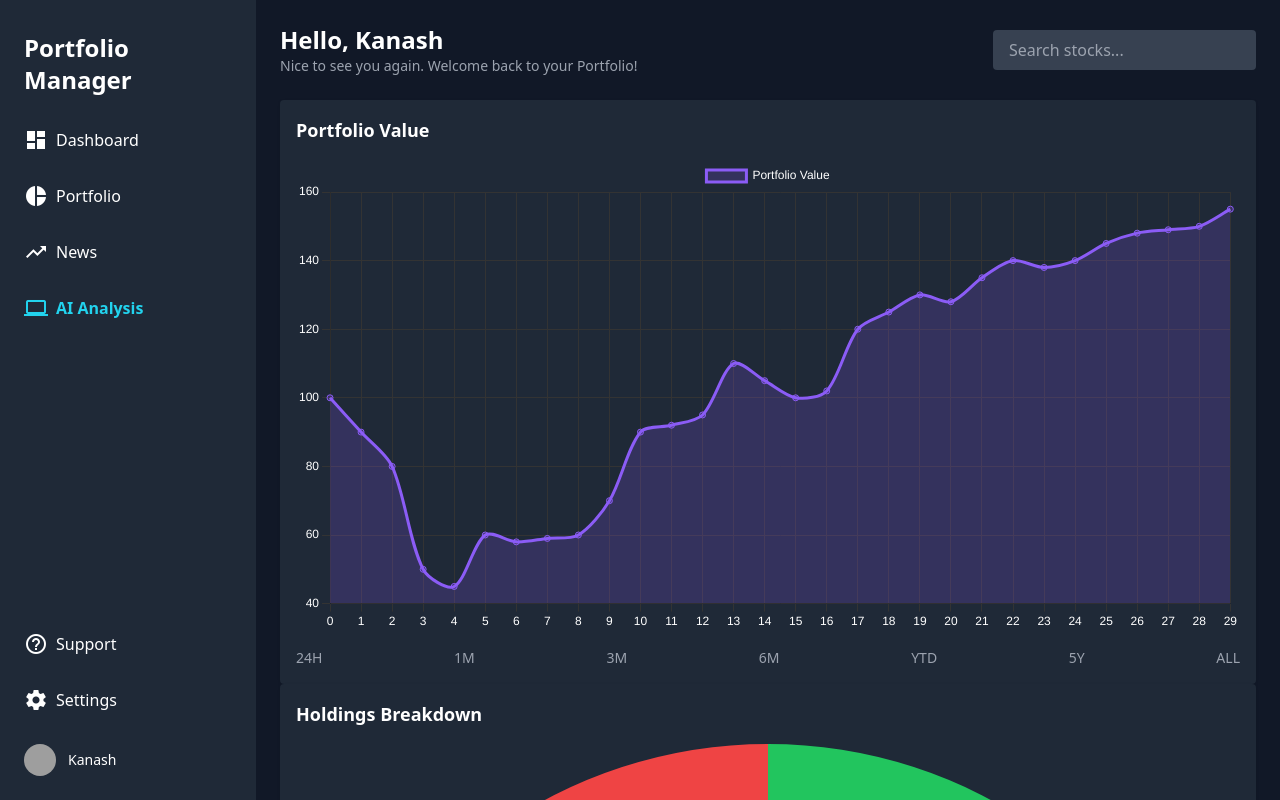
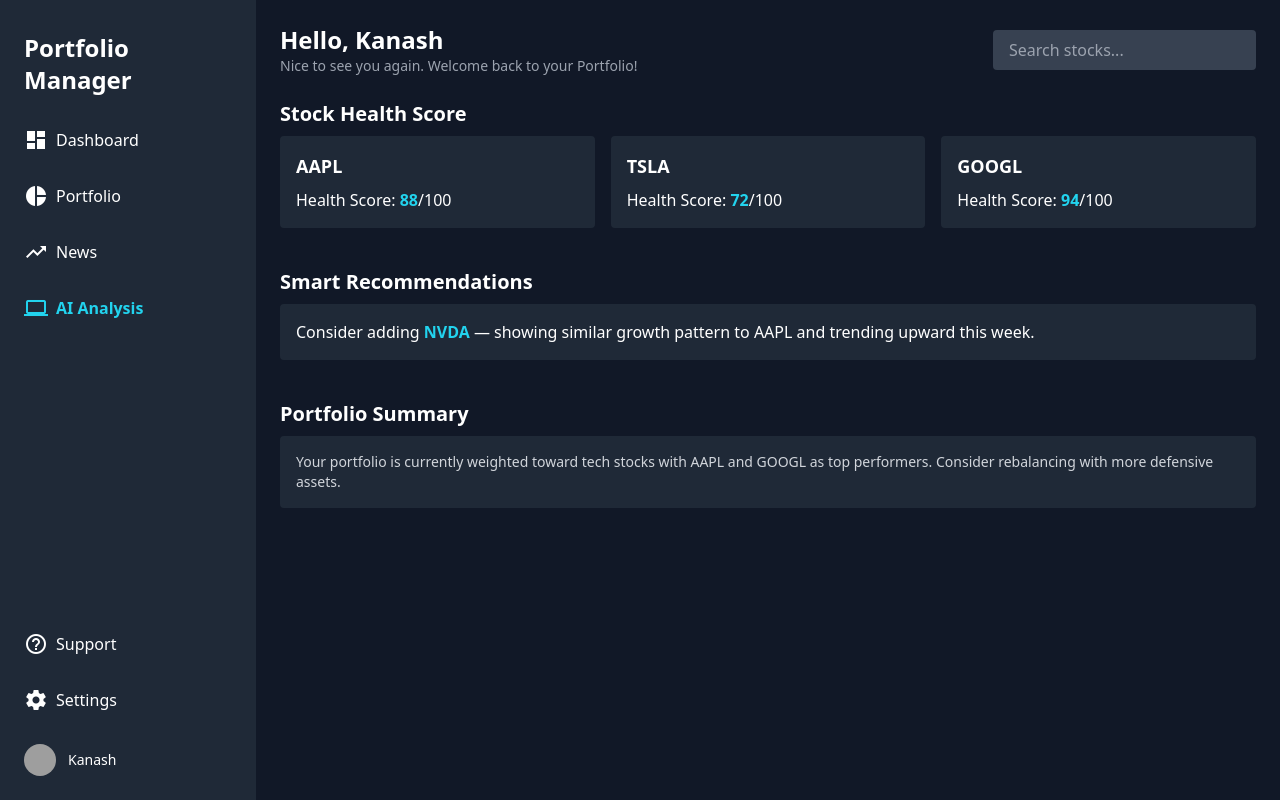
Before and after one commit to kayamoran/portfolio_manager_team07, a Python web app: template templates/analysis.html in a window 1280 px wide. Run offline with Jinja, Linux system fonts and the light colour scheme; the template is opened without the code that fills it, so the values that code supplies are empty; some libraries are stand-ins or nearby versions; grey boxes are pictures that could not be loaded.

Commit message:
updated analysis page

```diff
--- a/templates/analysis.html
+++ b/templates/analysis.html
@@ -5,12 +5,8 @@
     <meta charset="UTF-8" />
     <meta name="viewport" content="width=device-width, initial-scale=1.0" />
     <title>Portfolio Analysis</title>
-    <script src="https://cdn.jsdelivr.net/npm/chart.js"></script>
     <script src="https://cdn.tailwindcss.com"></script>
-    <a href="index.html" class="block hover:text-cyan-400"></a>
     <link href="https://fonts.googleapis.com/icon?family=Material+Icons" rel="stylesheet">
-
-
 </head>
 
 <body class="bg-gray-900 text-white font-sans">
@@ -34,7 +30,7 @@
                     <span>News</span>
                 </a>
 
-                <a href="analysis.html" class="flex items-center font-semibold font-semibold text-cyan-400">
+                <a href="analysis.html" class="flex items-center font-semibold text-cyan-400">
                     <span class="material-icons mr-2">computer</span>
                     <span>AI Analysis</span>
                 </a>
@@ -68,63 +64,93 @@
                 </div>
                 <input type="text" placeholder="Search stocks..." class="bg-gray-700 text-white px-4 py-2 rounded" />
             </div>
-            <!-- Line Chart -->
-            <div class="bg-gray-800 p-4 rounded shadow col-span-2">
-                <h2 class="text-lg font-semibold mb-4">Portfolio Value</h2>
-                <canvas id="lineChart"></canvas>
-                <div class="flex justify-between mt-4 text-sm text-gray-400">
-                    <span>24H</span><span>1M</span><span>3M</span><span>6M</span><span>YTD</span><span>5Y</span><span>ALL</span>
+
+            <!-- Stock Health Score -->
+            <section class="mb-10">
+                <h2 class="text-xl font-semibold mb-2">Stock Health Score</h2>
+                <div id="healthCards" class="grid grid-cols-1 md:grid-cols-2 lg:grid-cols-3 gap-4">
+                    <div class="bg-gray-800 p-4 rounded">
+                        <h3 class="text-lg font-bold">AAPL</h3>
+                        <p class="mt-2">Health Score: <span class="text-cyan-400 font-semibold">88</span>/100</p>
+                    </div>
+                    <div class="bg-gray-800 p-4 rounded">
+                        <h3 class="text-lg font-bold">TSLA</h3>
+                        <p class="mt-2">Health Score: <span class="text-cyan-400 font-semibold">72</span>/100</p>
+                    </div>
+                    <div class="bg-gray-800 p-4 rounded">
+                        <h3 class="text-lg font-bold">GOOGL</h3>
+                        <p class="mt-2">Health Score: <span class="text-cyan-400 font-semibold">94</span>/100</p>
                     </div>
                 </div>
-            <!-- Pie Chart -->
-            <div class="bg-gray-800 p-4 rounded shadow">
-                <h2 class="text-lg font-semibold mb-4">Holdings Breakdown</h2>
-                <canvas id="pieChart"></canvas>
-                <div class="flex justify-around text-sm text-gray-400 mt-4">
-                    <span class="text-green-400">Mutual Funds</span>
-                    <span class="text-blue-400">Stocks</span>
-                    <span class="text-red-400">Bonds</span>
+            </section>
+
+            <!-- Smart Recommendations -->
+            <section class="mb-10">
+                <h2 class="text-xl font-semibold mb-2">Smart Recommendations</h2>
+                <div class="bg-gray-800 p-4 rounded">
+                    <p>Consider adding <strong class="text-cyan-400">NVDA</strong> — showing similar growth pattern to
+                        AAPL and trending upward this week.</p>
                 </div>
-                <br>
+            </section>
+
+            <!-- Portfolio Summary -->
+            <section>
+                <h2 class="text-xl font-semibold mb-2">Portfolio Summary</h2>
+                <div class="bg-gray-800 p-4 rounded text-sm text-gray-300">
+                    Your portfolio is currently weighted toward tech stocks with AAPL and GOOGL as top performers.
+                    Consider rebalancing with more defensive assets.
                 </div>
+            </section>
+        </main>
+    </div>
+
     <script>
-                // Line Chart
-                new Chart(document.getElementById('lineChart'), {
-                    type: 'line',
-                    data: {
-                        labels: [...Array(30).keys()],
-                        datasets: [{
-                            label: 'Portfolio Value',
-                            data: [100, 90, 80, 50, 45, 60, 58, 59, 60, 70, 90, 92, 95, 110, 105, 100, 102, 120, 125, 130, 128, 135, 140, 138, 140, 145, 148, 149, 150, 155],
-                            borderColor: '#8b5cf6',
-                            backgroundColor: 'rgba(139, 92, 246, 0.2)',
-                            fill: true,
-                            tension: 0.3
-                        }]
-                    },
-                    options: {
-                        plugins: { legend: { labels: { color: 'white' } } },
-                        scales: {
-                            x: { ticks: { color: 'white' }, grid: { color: '#333' } },
-                            y: { ticks: { color: 'white' }, grid: { color: '#333' } }
+        async function loadStockHealthScores() {
+            try {
+                const res = await fetch("http://localhost:8000/api/portfolio/displayStocks");
+                const stocks = await res.json();
+
+                const container = document.getElementById("healthCards");
+                container.innerHTML = "";
+
+                stocks.slice(0, 9).forEach(stock => {
+                    const score = generateHealthScore(stock);
+                    const colorClass = getScoreColor(score);
+
+                    const card = document.createElement("div");
+                    card.className = `p-4 rounded ${colorClass}`;
+                    card.innerHTML = `
+    <h3 class="text-lg font-bold">${stock.symbol}</h3>
+    <p class="mt-2">Health Score: <span class="text-white font-semibold">${score}</span>/100</p>
+  `;
+                    container.appendChild(card);
+                });
+
+            } catch (error) {
+                console.error("Failed to load stock health scores:", error);
             }
         }
-                });
 
-                // Pie Chart
-                new Chart(document.getElementById('pieChart'), {
-                    type: 'doughnut',
-                    data: {
-                        labels: ['Mutual Funds', 'Stocks', 'Bonds'],
-                        datasets: [{
-                            data: [40, 40, 20],
-                            backgroundColor: ['#22c55e', '#3b82f6', '#ef4444'],
-                            borderWidth: 0
-                        }]
-                    },
-                    options: {
-                        plugins: { legend: { display: false } }
+        // 🔧 Temporary scoring logic based on performance
+        function generateHealthScore(stock) {
+            const percentGain = parseFloat(stock.total_gain_percent?.replace('%', '')) || 0;
+            let score = 70 + (percentGain / 2); // base score + gain influence
+            return Math.min(Math.max(Math.round(score), 0), 100); // Clamp 0–100
         }
-                });
 
+        function getScoreColor(score) {
+            if (score >= 70) return "bg-green-700";
+            if (score >= 60) return "bg-blue-700";
+            return "bg-red-700";
+        }
+
+
+        // Load on page load
+        window.onload = () => {
+            loadStockHealthScores();
+        };
     </script>
+
+</body>
+
+</html>
--- a/templates/portfolio.html
+++ b/templates/portfolio.html
@@ -35,8 +35,8 @@
         </a>
 
         <a href="analysis.html" class="flex items-center hover:text-cyan-400">
-          <span class="material-icons mr-2">analytics</span>
-          <span>Analysis</span>
+          <span class="material-icons mr-2">computer</span>
+          <span>AI Analysis</span>
         </a>
 
       </nav>
```
Lines whose indentation alone changed are shown as unchanged.
